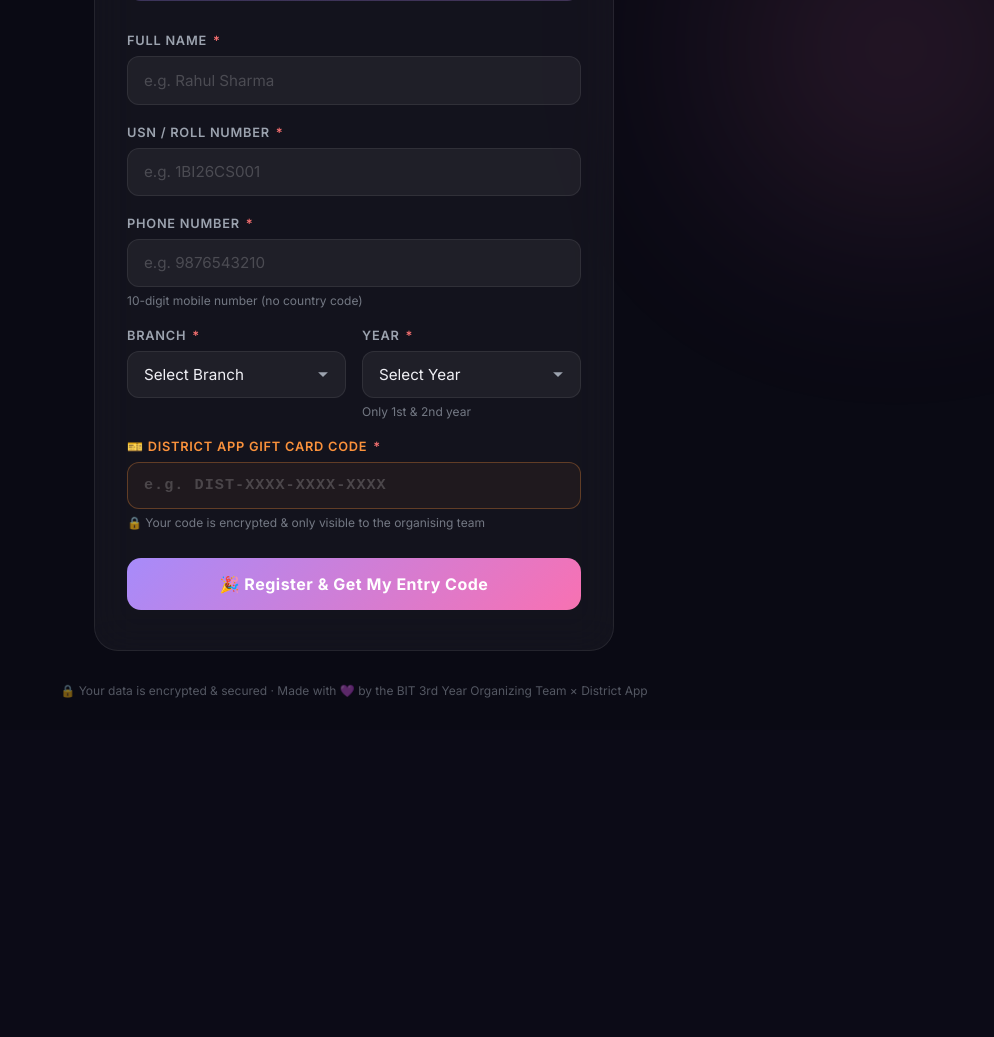
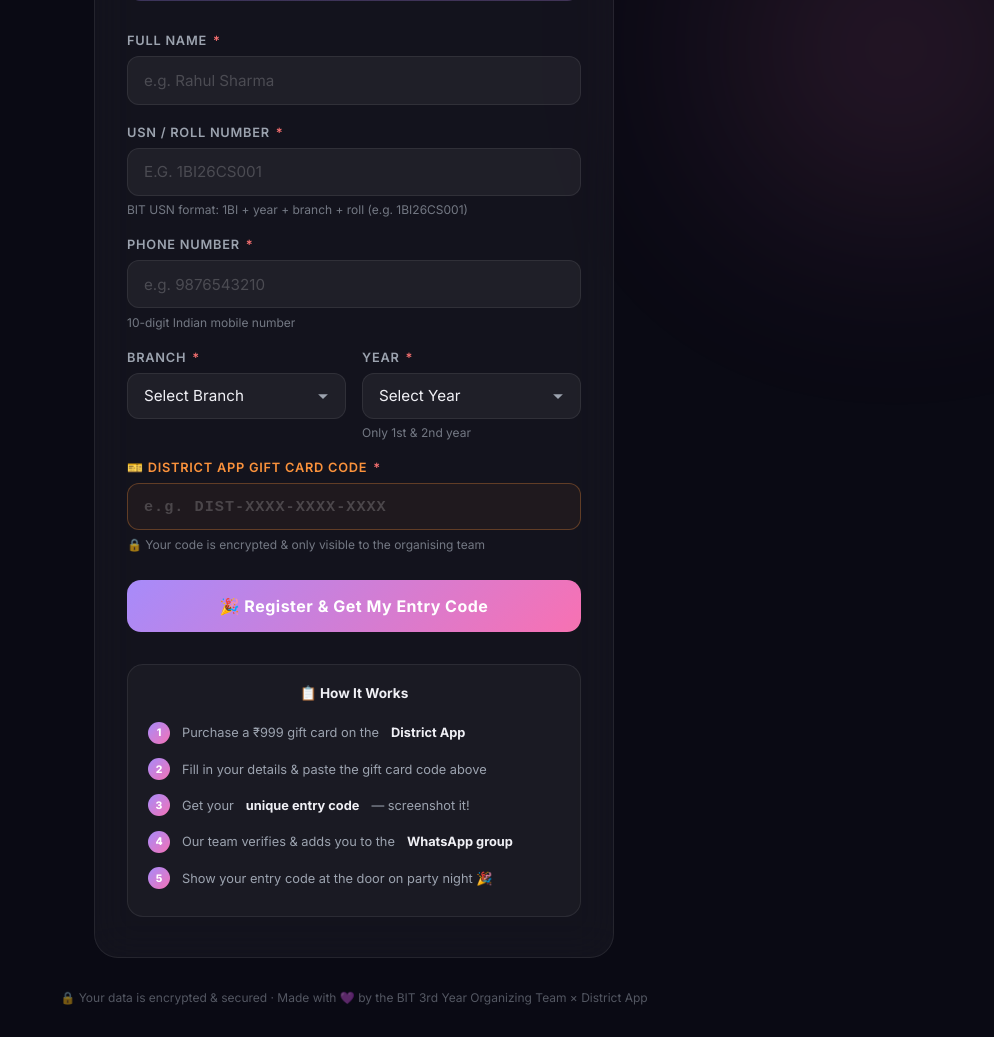
Before and after one commit to codestack-hub/bit-freshers-party, a Flask app: page / in a window 1280 px wide. Shown: the part 637-1674 px from the top of the page, without its empty margins (286-1280 px from the left). Before the commit the page ends 1335 px from the top, so only its background shows below. Run offline with Flask 3, Linux system fonts and the light colour scheme; data that the repository does not hold is empty; parts of the project's set-up code (start-up, migrations or seed data) failed here and were passed over.

Commit message:
feat: real-time validation, USN format check, loading state, How It Works section

```diff
--- a/app.py
+++ b/app.py
@@ -161,19 +161,43 @@ def register():
     year = request.form.get("year", "").strip()
     gift_card_code = request.form.get("gift_card_code", "").strip()
 
-    # Basic validation
+    # --- Comprehensive Validation ---
+    import re
+
+    VALID_BRANCHES = {"CSE", "ISE", "AIML", "AIDS", "ECE", "EEE", "ME", "CV", "BT", "Other"}
+
     if not all([full_name, usn, phone, branch, year, gift_card_code]):
         flash("Please fill in all required fields.", "error")
         return redirect(url_for("index"))
 
-    # Validate year
-    if year not in ("1st Year", "2nd Year"):
-        flash("Only 1st and 2nd year students can register.", "error")
+    # Name: at least 2 characters, letters and spaces only
+    if len(full_name) < 2 or not re.match(r"^[A-Za-z\s.'-]+$", full_name):
+        flash("Please enter a valid full name (letters only, no numbers or special characters).", "error")
         return redirect(url_for("index"))
 
-    # Validate phone
-    if not phone.isdigit() or len(phone) != 10:
-        flash("Please enter a valid 10-digit phone number.", "error")
+    # USN: BIT format like 1BI26CS001 (digit + BI + 2 digits + 2-4 letter branch + 3 digits)
+    if not re.match(r"^\d{1}BI\d{2}[A-Z]{2,4}\d{3}$", usn):
+        flash("Invalid USN format. Expected format: 1BI26CS001 (check your college ID card).", "error")
+        return redirect(url_for("index"))
+
+    # Year: only 1st and 2nd year
+    if year not in ("1st Year", "2nd Year"):
+        flash("Only 1st and 2nd year students can register for the Freshers Party.", "error")
+        return redirect(url_for("index"))
+
+    # Branch: must be from allowed list
+    if branch not in VALID_BRANCHES:
+        flash("Please select a valid branch from the dropdown.", "error")
+        return redirect(url_for("index"))
+
+    # Phone: exactly 10 digits, must start with 6-9 (Indian mobile)
+    if not re.match(r"^[6-9]\d{9}$", phone):
+        flash("Please enter a valid 10-digit Indian mobile number (starting with 6, 7, 8, or 9).", "error")
+        return redirect(url_for("index"))
+
+    # Gift card code: minimum 8 characters
+    if len(gift_card_code) < 8:
+        flash("Invalid gift card code. District app codes are at least 8 characters long.", "error")
         return redirect(url_for("index"))
 
     # Check seat limit
--- a/templates/index.html
+++ b/templates/index.html
@@ -378,6 +378,67 @@
             .venue-divider { display: none; }
             .form-row { grid-template-columns: 1fr; gap: 0; }
         }
+
+        .field-error {
+            font-size: 0.75rem;
+            color: var(--danger);
+            margin-top: 0.35rem;
+            min-height: 0;
+            transition: all 0.2s;
+        }
+        .field-error:not(:empty) {
+            min-height: 1rem;
+        }
+        .form-group input.valid,
+        .form-group input:focus.valid {
+            border-color: var(--accent-green) !important;
+            box-shadow: 0 0 0 3px rgba(52,211,153,0.12) !important;
+        }
+        .form-group input.invalid,
+        .form-group input:focus.invalid {
+            border-color: var(--danger) !important;
+            box-shadow: 0 0 0 3px rgba(248,113,113,0.12) !important;
+        }
+
+        .how-it-works {
+            margin-top: 2rem;
+            padding: 1.25rem;
+            background: rgba(255,255,255,0.03);
+            border: 1px solid var(--border);
+            border-radius: 16px;
+        }
+        .how-title {
+            font-size: 0.85rem;
+            font-weight: 700;
+            color: var(--text-primary);
+            margin-bottom: 0.85rem;
+            text-align: center;
+        }
+        .step {
+            display: flex;
+            align-items: center;
+            gap: 0.75rem;
+            font-size: 0.8rem;
+            color: var(--text-secondary);
+            padding: 0.45rem 0;
+        }
+        .step strong { color: var(--text-primary); }
+        .step-num {
+            width: 22px; height: 22px;
+            border-radius: 50%;
+            background: linear-gradient(135deg, var(--accent-purple), var(--accent-pink));
+            color: #fff;
+            font-size: 0.65rem;
+            font-weight: 800;
+            display: flex;
+            align-items: center;
+            justify-content: center;
+            flex-shrink: 0;
+        }
+
+        @keyframes spin {
+            to { transform: rotate(360deg); }
+        }
     </style>
 </head>
 <body>
@@ -446,28 +507,33 @@
         {% endwith %}
 
         {% if seats_left > 0 %}
-        <form method="POST" action="/register" autocomplete="off">
+        <form method="POST" action="/register" autocomplete="off" id="regForm" onsubmit="return validateAndSubmit()">
             <input type="hidden" name="csrf_token" value="{{ csrf_token() }}">
+
             <div class="form-group">
                 <label>Full Name <span class="required">*</span></label>
-                <input type="text" name="full_name" placeholder="e.g. Rahul Sharma" required>
+                <input type="text" name="full_name" id="full_name" placeholder="e.g. Rahul Sharma" required>
+                <p class="field-error" id="err-name"></p>
             </div>
 
             <div class="form-group">
                 <label>USN / Roll Number <span class="required">*</span></label>
-                <input type="text" name="usn" placeholder="e.g. 1BI26CS001" required>
+                <input type="text" name="usn" id="usn" placeholder="e.g. 1BI26CS001" style="text-transform: uppercase;" required>
+                <p class="hint">BIT USN format: 1BI + year + branch + roll (e.g. 1BI26CS001)</p>
+                <p class="field-error" id="err-usn"></p>
             </div>
 
             <div class="form-group">
                 <label>Phone Number <span class="required">*</span></label>
-                <input type="tel" name="phone" placeholder="e.g. 9876543210" pattern="[0-9]{10}" maxlength="10" required>
-                <p class="hint">10-digit mobile number (no country code)</p>
+                <input type="tel" name="phone" id="phone" placeholder="e.g. 9876543210" maxlength="10" required>
+                <p class="hint">10-digit Indian mobile number</p>
+                <p class="field-error" id="err-phone"></p>
             </div>
 
             <div class="form-row">
                 <div class="form-group">
                     <label>Branch <span class="required">*</span></label>
-                    <select name="branch" required>
+                    <select name="branch" id="branch" required>
                         <option value="" disabled selected>Select Branch</option>
                         <option value="CSE">CSE</option>
                         <option value="ISE">ISE</option>
@@ -484,7 +550,7 @@
 
                 <div class="form-group">
                     <label>Year <span class="required">*</span></label>
-                    <select name="year" required>
+                    <select name="year" id="year" required>
                         <option value="" disabled selected>Select Year</option>
                         <option value="1st Year">1st Year</option>
                         <option value="2nd Year">2nd Year</option>
@@ -495,12 +561,27 @@
 
             <div class="form-group gift-card-group">
                 <label>🎫 District App Gift Card Code <span class="required">*</span></label>
-                <input type="text" name="gift_card_code" placeholder="e.g. DIST-XXXX-XXXX-XXXX" autocomplete="off" required>
+                <input type="text" name="gift_card_code" id="gift_card_code" placeholder="e.g. DIST-XXXX-XXXX-XXXX" autocomplete="off" minlength="8" required>
                 <p class="hint">🔒 Your code is encrypted & only visible to the organising team</p>
+                <p class="field-error" id="err-code"></p>
             </div>
 
-            <button type="submit" class="submit-btn">🎉 Register & Get My Entry Code</button>
+            <button type="submit" class="submit-btn" id="submitBtn">
+                <span id="btnText">🎉 Register & Get My Entry Code</span>
+                <span id="btnLoader" style="display:none;">⏳ Registering...</span>
+            </button>
         </form>
+
+        <!-- How it works -->
+        <div class="how-it-works">
+            <p class="how-title">📋 How It Works</p>
+            <div class="step"><span class="step-num">1</span> Purchase a ₹999 gift card on the <strong>District App</strong></div>
+            <div class="step"><span class="step-num">2</span> Fill in your details & paste the gift card code above</div>
+            <div class="step"><span class="step-num">3</span> Get your <strong>unique entry code</strong> — screenshot it!</div>
+            <div class="step"><span class="step-num">4</span> Our team verifies & adds you to the <strong>WhatsApp group</strong></div>
+            <div class="step"><span class="step-num">5</span> Show your entry code at the door on party night 🎉</div>
+        </div>
+
         {% else %}
         <div style="text-align:center; padding: 2rem 0; color: var(--text-secondary);">
             <div style="font-size: 3rem; margin-bottom: 1rem;">😔</div>
@@ -512,5 +593,67 @@
 
     <p class="footer">🔒 Your data is encrypted & secured · Made with 💜 by the BIT 3rd Year Organizing Team × District App</p>
 
+    <script>
+        const fields = {
+            full_name: { err: 'err-name', validate: v => /^[A-Za-z\s.'-]{2,}$/.test(v) ? '' : 'Enter a valid name (letters only, no numbers)' },
+            usn: { err: 'err-usn', validate: v => /^\d{1}BI\d{2}[A-Z]{2,4}\d{3}$/.test(v.toUpperCase()) ? '' : 'Invalid USN — expected format: 1BI26CS001' },
+            phone: { err: 'err-phone', validate: v => /^[6-9]\d{9}$/.test(v) ? '' : 'Must be 10 digits starting with 6, 7, 8, or 9' },
+            gift_card_code: { err: 'err-code', validate: v => v.length >= 8 ? '' : 'Code must be at least 8 characters long' },
+        };
+
+        Object.keys(fields).forEach(key => {
+            const input = document.getElementById(key);
+            if (!input) return;
+
+            input.addEventListener('blur', () => {
+                const val = input.value.trim();
+                if (!val) { clearState(input, key); return; }
+                const msg = fields[key].validate(val);
+                showState(input, key, msg);
+            });
+
+            input.addEventListener('input', () => {
+                const errEl = document.getElementById(fields[key].err);
+                if (errEl.textContent) {
+                    const msg = fields[key].validate(input.value.trim());
+                    showState(input, key, msg);
+                }
+            });
+        });
+
+        function showState(input, key, msg) {
+            const errEl = document.getElementById(fields[key].err);
+            errEl.textContent = msg;
+            input.classList.remove('valid', 'invalid');
+            input.classList.add(msg ? 'invalid' : 'valid');
+        }
+
+        function clearState(input, key) {
+            document.getElementById(fields[key].err).textContent = '';
+            input.classList.remove('valid', 'invalid');
+        }
+
+        function validateAndSubmit() {
+            let valid = true;
+            Object.keys(fields).forEach(key => {
+                const input = document.getElementById(key);
+                if (!input) return;
+                const msg = fields[key].validate(input.value.trim());
+                showState(input, key, msg);
+                if (msg) valid = false;
+            });
+
+            if (!document.getElementById('branch').value) valid = false;
+            if (!document.getElementById('year').value) valid = false;
+
+            if (valid) {
+                document.getElementById('btnText').style.display = 'none';
+                document.getElementById('btnLoader').style.display = 'inline';
+                document.getElementById('submitBtn').disabled = true;
+            }
+            return valid;
+        }
+    </script>
+
 </body>
 </html>
```
